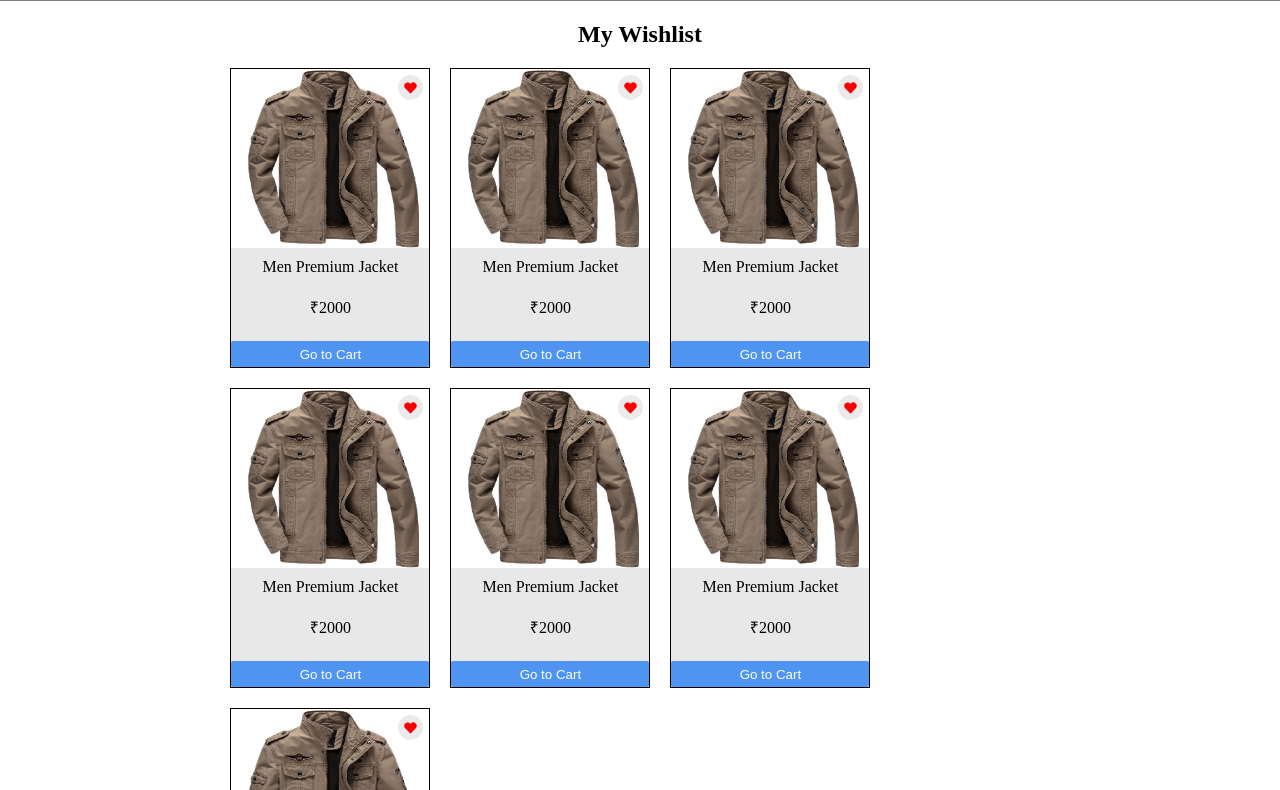
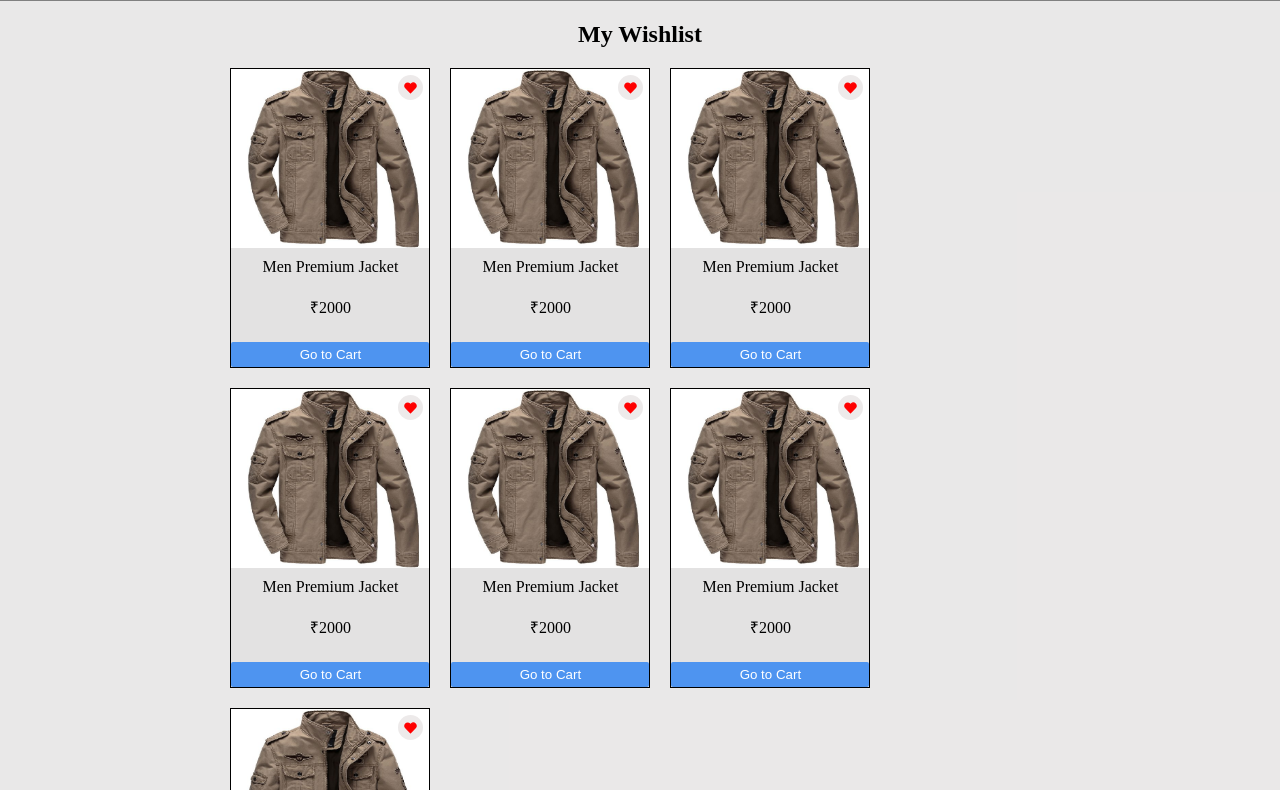
Before and after one commit to Mohitkumar33/E-commerce-App-project, a plain HTML site: page wishlistPage/wishlist.html in a window 1280 px wide. Shown: the part 63-853 px from the top of the page. Drawn offline with Linux system fonts and the light colour scheme.

Commit message:
style: background color added to main

```diff
--- a/wishlistPage/wishlist.css
+++ b/wishlistPage/wishlist.css
@@ -90,8 +90,14 @@ nav {
 
 /************main started*************/
 
+main{
+    background-color: var(--very-light-gray);
+}
+
 .main-h2 {
     text-align: center;
+    margin-top: 0px;
+    padding-top: 20px;
 }
 
 .all-products {
```
